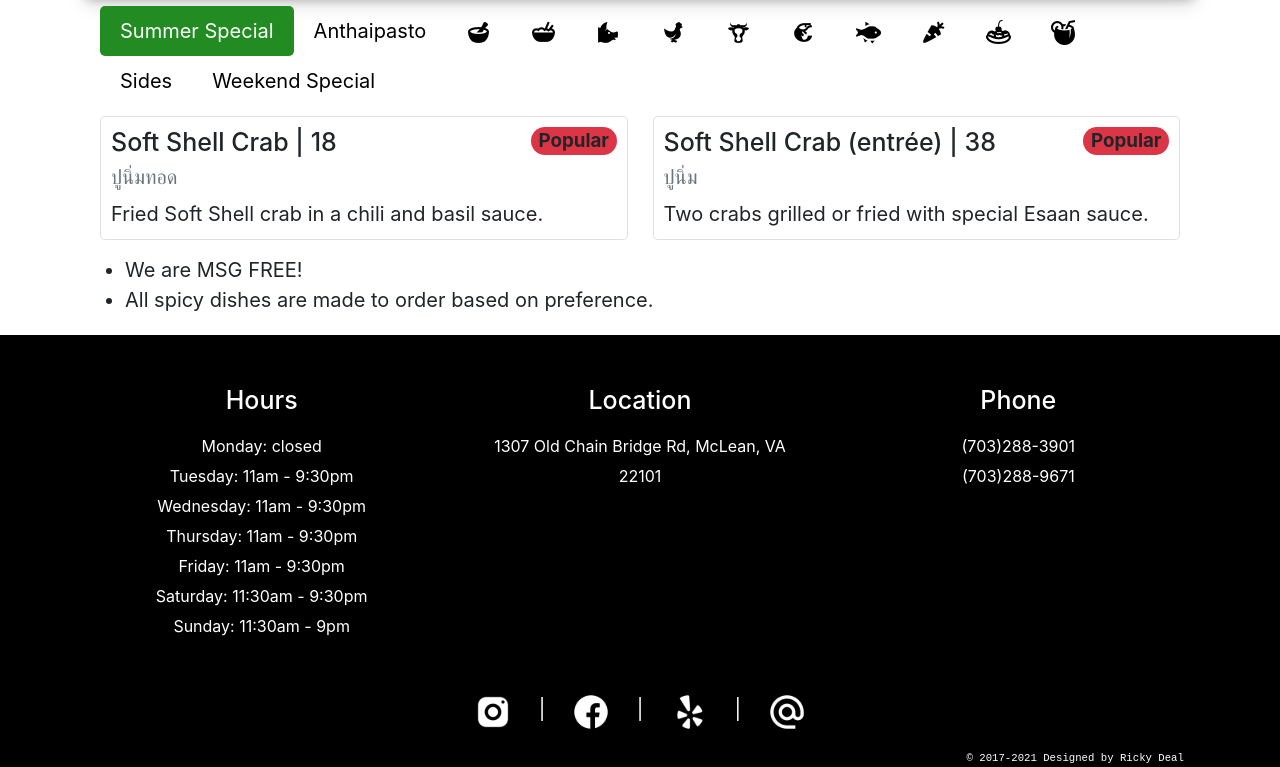
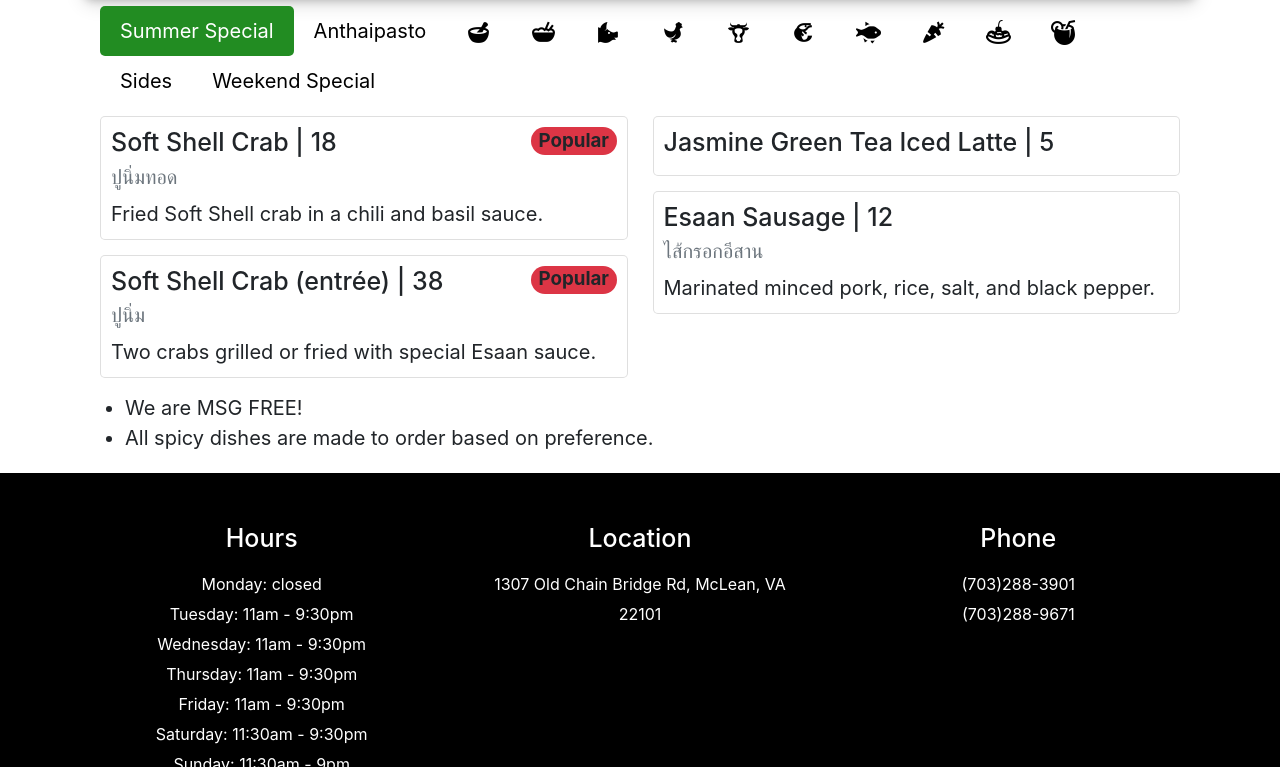
Before and after one commit to rainerdeal/esaan, a Jekyll site: the page built from menu.md, in a window 1280 px wide and 900 px high, scrolled down 506 px, cut to the strip 133-900 px from the top of the window. Built offline with Jekyll 4.4.1, drawn with Linux system fonts in a browser that asks for light colours; a script that is not in the unit is left out.

Commit message:
🌞 Summer Special Menu Update

```diff
--- a/_data/summer.yml
+++ b/_data/summer.yml
@@ -10,3 +10,13 @@
   description: Two crabs grilled or fried with special Esaan sauce.
   price: 38
   popular: true
+-
+  name: Jasmine Green Tea Iced Latte
+  thai_name:
+  description:
+  price: 5
+-
+  name: Esaan Sausage
+  thai_name: ไส้กรอกอีสาน
+  description: Marinated minced pork, rice, salt, and black pepper.
+  price: 12
```
Also changed, not shown: images/main/Arlington-Magazine-Logo.png (added), images/main/Northern-Virginia-Magazine-Logo.jpeg (added), images/main/Washington-Post-Logo.jpg (added).
